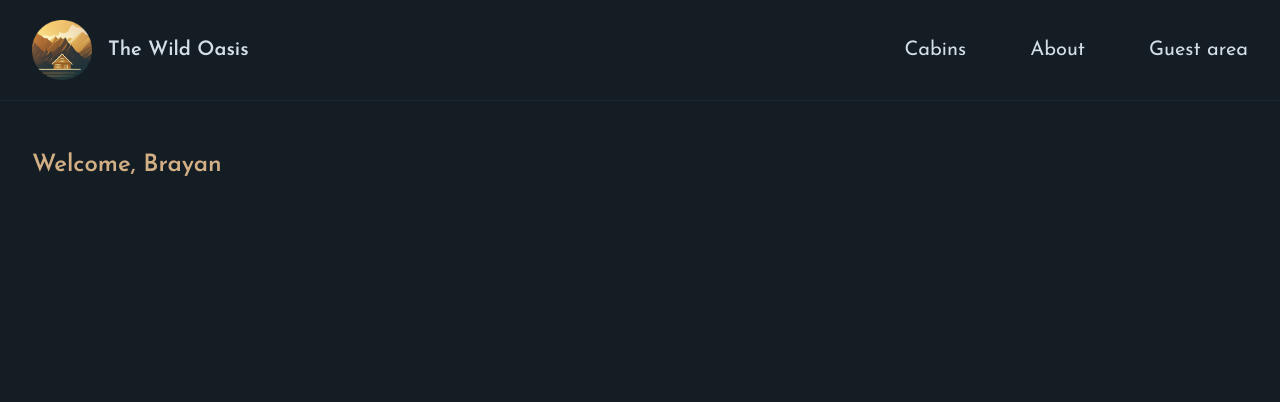
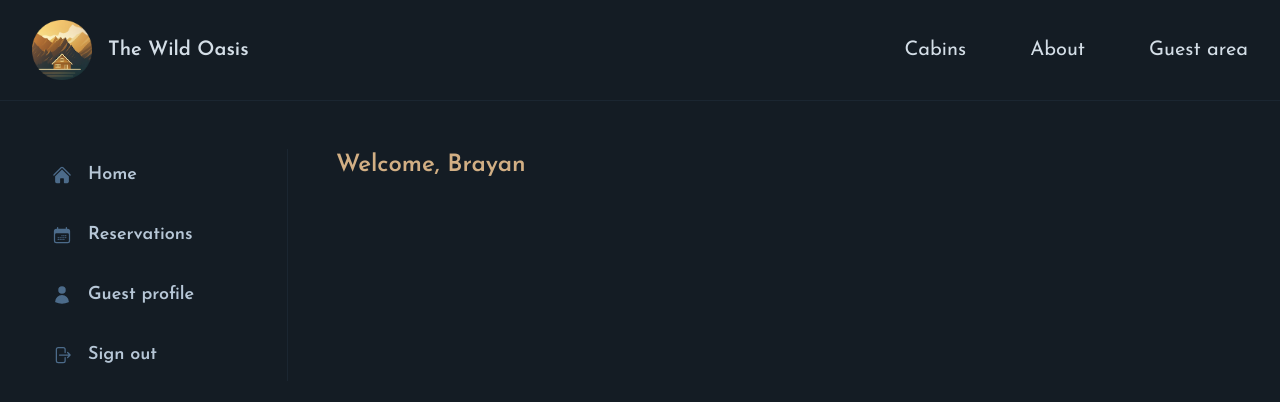
Before and after one commit to bgarcia95/the-wild-oasis-website, a Next.js app: page /account in a window 1280 px wide. Shown: the top 402 px of the page. Built offline with nearby package versions, Linux system fonts and the light colour scheme.

Commit message:
feat: Add SideNavigation and SignInButton components; integrate SideNavigation into account layout

```diff
--- /dev/null
+++ b/app/_components/SideNavigation.tsx
@@ -0,0 +1,51 @@
+import {
+  CalendarDaysIcon,
+  HomeIcon,
+  UserIcon,
+} from "@heroicons/react/24/solid";
+import SignOutButton from "./SignOutButton";
+import Link from "next/link";
+
+const navLinks = [
+  {
+    name: "Home",
+    href: "/account",
+    icon: <HomeIcon className="h-5 w-5 text-primary-600" />,
+  },
+  {
+    name: "Reservations",
+    href: "/account/reservations",
+    icon: <CalendarDaysIcon className="h-5 w-5 text-primary-600" />,
+  },
+  {
+    name: "Guest profile",
+    href: "/account/profile",
+    icon: <UserIcon className="h-5 w-5 text-primary-600" />,
+  },
+];
+
+function SideNavigation() {
+  return (
+    <nav className="border-r border-primary-900">
+      <ul className="flex flex-col gap-2 h-full text-lg">
+        {navLinks.map((link) => (
+          <li key={link.name}>
+            <Link
+              className={`py-3 px-5 hover:bg-primary-900 hover:text-primary-100 transition-colors flex items-center gap-4 font-semibold text-primary-200`}
+              href={link.href}
+            >
+              {link.icon}
+              <span>{link.name}</span>
+            </Link>
+          </li>
+        ))}
+
+        <li className="mt-auto">
+          <SignOutButton />
+        </li>
+      </ul>
+    </nav>
+  );
+}
+
+export default SideNavigation;
--- /dev/null
+++ b/app/_components/SignInButton.tsx
@@ -0,0 +1,15 @@
+function SignInButton() {
+  return (
+    <button className='flex items-center gap-6 text-lg border border-primary-300 px-10 py-4 font-medium'>
+      <img
+        src='https://authjs.dev/img/providers/google.svg'
+        alt='Google logo'
+        height='24'
+        width='24'
+      />
+      <span>Continue with Google</span>
+    </button>
+  );
+}
+
+export default SignInButton;
--- /dev/null
+++ b/app/_components/SignOutButton.tsx
@@ -0,0 +1,12 @@
+import { ArrowRightOnRectangleIcon } from '@heroicons/react/24/solid';
+
+function SignOutButton() {
+  return (
+    <button className='py-3 px-5 hover:bg-primary-900 hover:text-primary-100 transition-colors flex items-center gap-4 font-semibold text-primary-200 w-full'>
+      <ArrowRightOnRectangleIcon className='h-5 w-5 text-primary-600' />
+      <span>Sign out</span>
+    </button>
+  );
+}
+
+export default SignOutButton;
--- /dev/null
+++ b/app/account/layout.tsx
@@ -0,0 +1,14 @@
+import SideNavigation from "@/app/_components/SideNavigation";
+
+type Props = {
+  children: React.ReactNode;
+};
+
+export default function Layout({ children }: Props) {
+  return (
+    <div className="grid grid-cols-[16rem_1fr] h-full gap-12">
+      <SideNavigation />
+      <div>{children}</div>
+    </div>
+  );
+}
```
